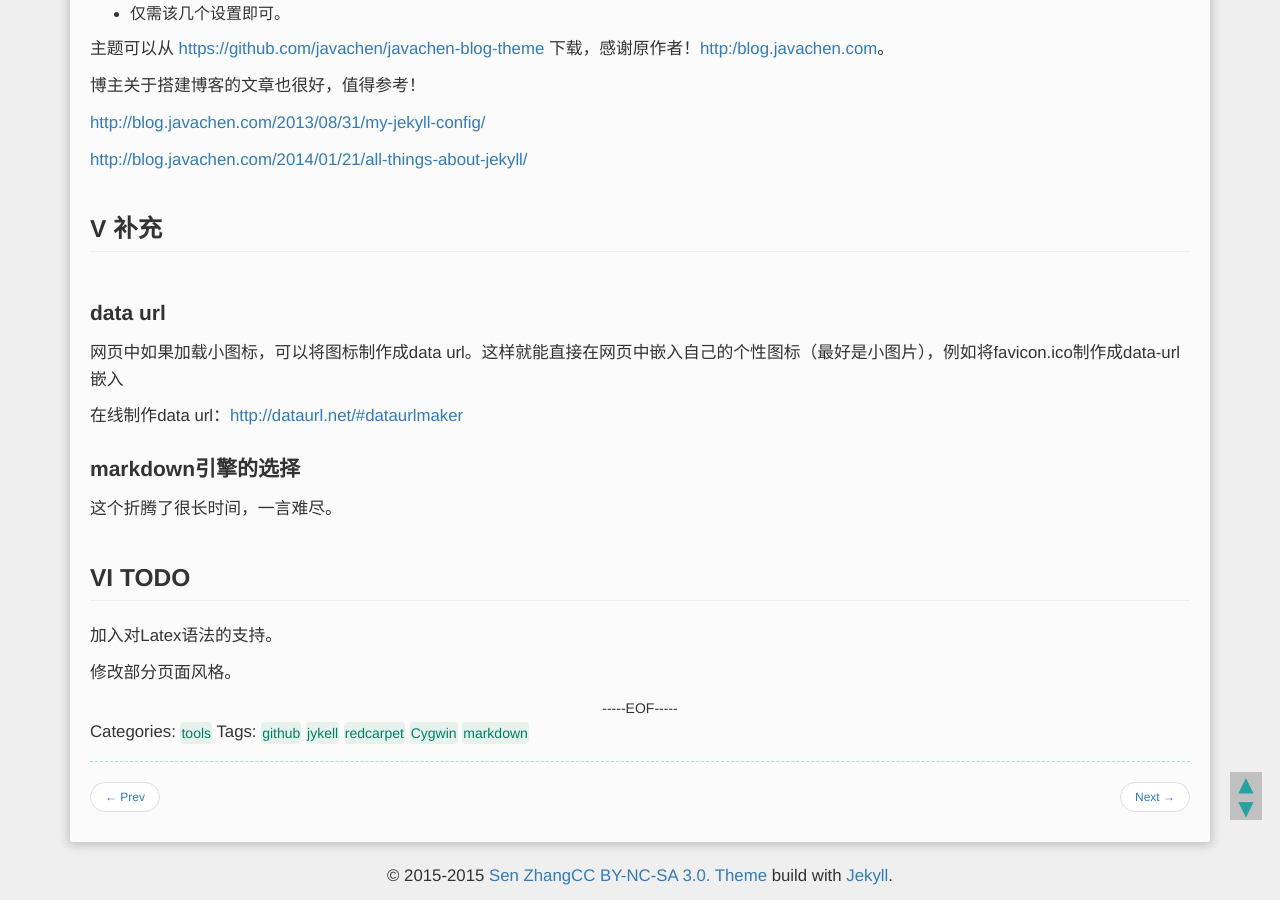
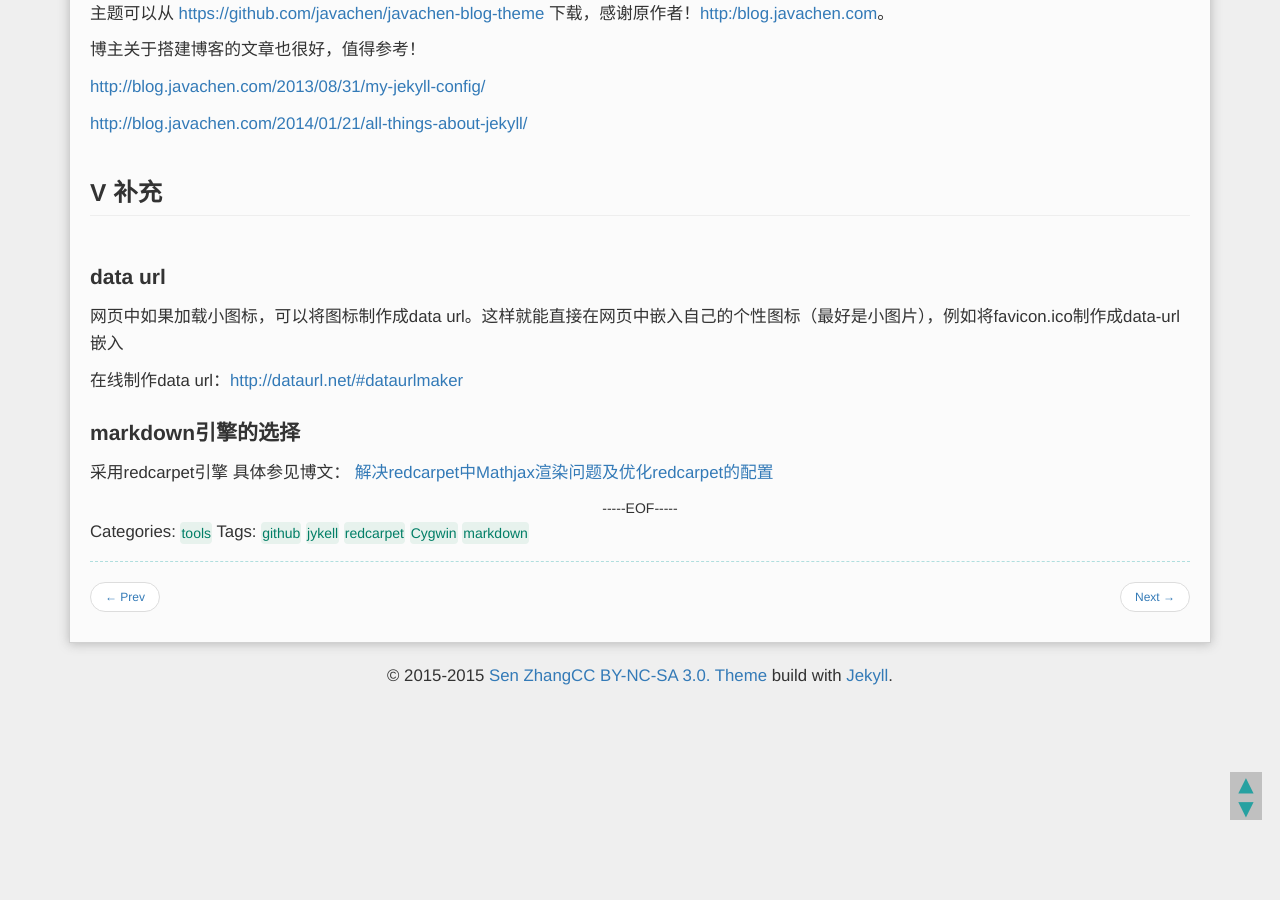
Before and after one commit to SenZhangAI/senzhangai.github.com, a Jekyll site: the page built from _posts/2015-04-24-build-blog-with-github-and-jykell.md, in a window 1280 px wide and 900 px high, scrolled down 3703 px. Built offline with Jekyll 4.4.1, drawn with Linux system fonts in a browser that asks for light colours; Markdown is read by kramdown in place of the engine named in the settings; comment, search, counter and statistics services are not loaded.

Commit message:
new post

```diff
--- a/_posts/2015-04-24-build-blog-with-github-and-jykell.md
+++ b/_posts/2015-04-24-build-blog-with-github-and-jykell.md
@@ -134,11 +134,5 @@ Cygwin可理解为windows系统上的Linux系统的虚拟机，或者说把Linux
 
 ### markdown引擎的选择
 
-这个折腾了很长时间，一言难尽。
-
-
-## VI TODO
-
-加入对Latex语法的支持。
-
-修改部分页面风格。
+采用redcarpet引擎
+具体参见博文： [解决redcarpet中Mathjax渲染问题及优化redcarpet的配置]({% post_url 2015-04-30-using-mathjax-with-redcarpet-in-jekyll %})
```
Also changed, not shown: _posts/2015-09-03-git-advantage-usage.md (added, +71 -0 lines).
